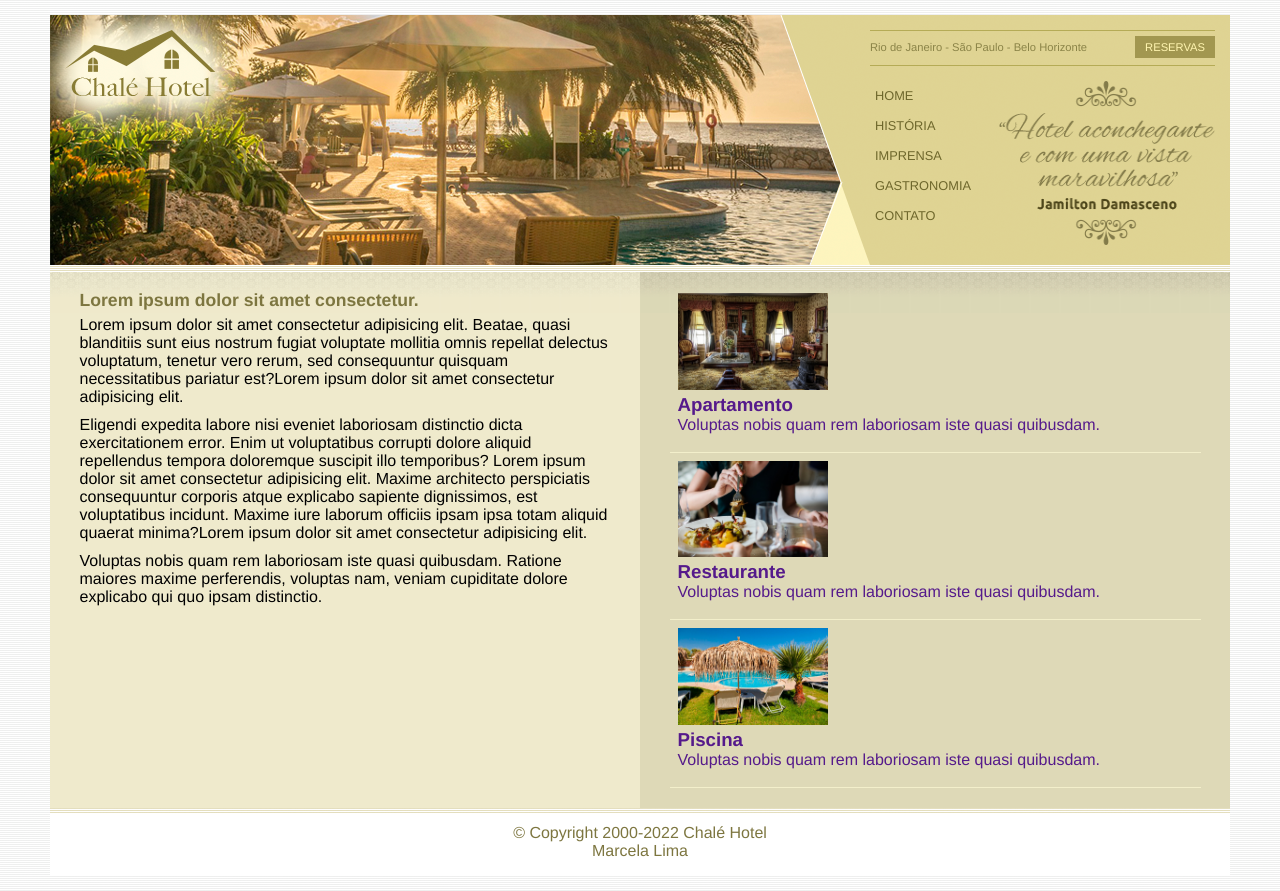
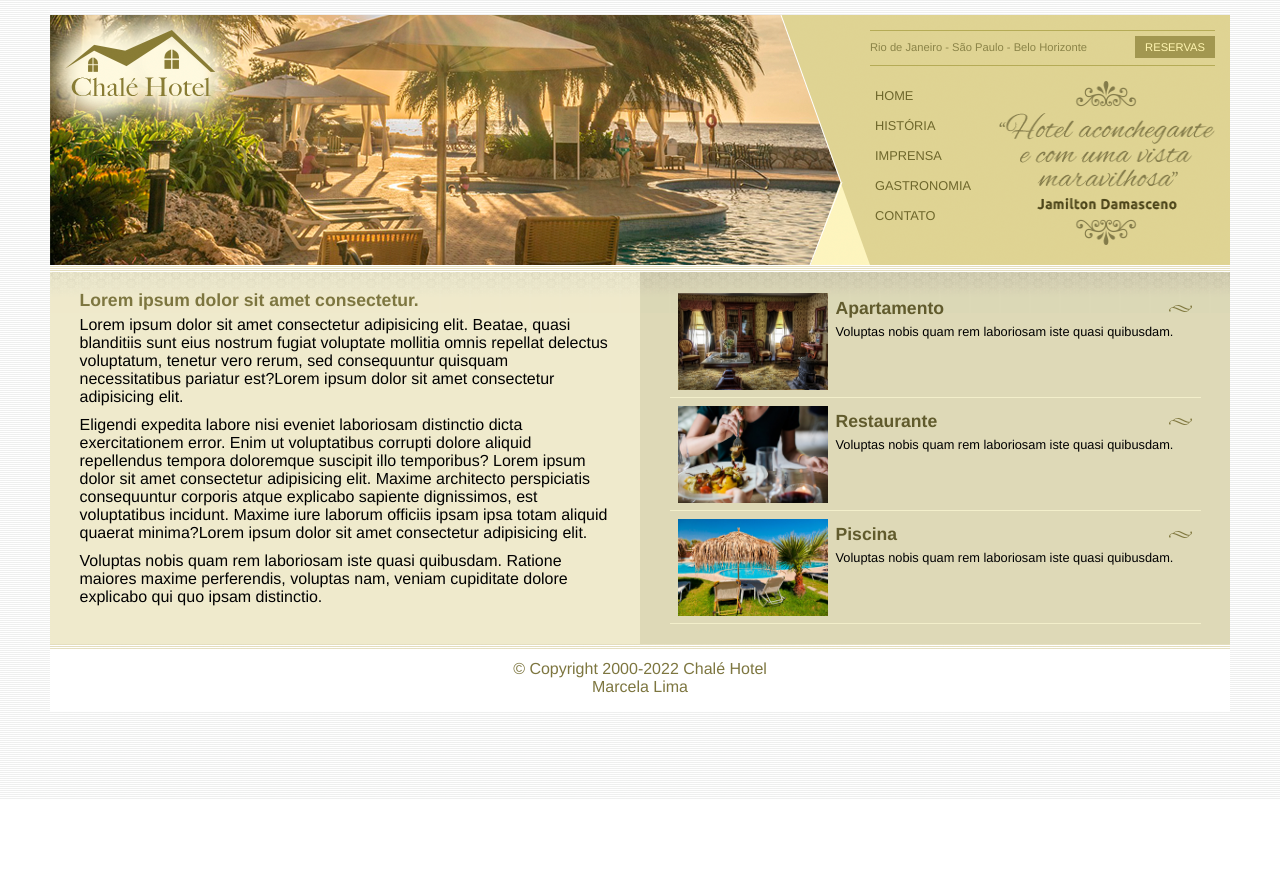
Before and after one commit to marcelalimaweb/Chal--Hotel, a plain HTML site: page index.html in a window 1280 px wide. After the commit the page ends 800 px from the top, so only its background shows below. Drawn offline with Linux system fonts and the light colour scheme.

Commit message:
Finalização

```diff
--- a/estilo.css
+++ b/estilo.css
@@ -169,5 +169,27 @@ p{
 #beneficios li{
     padding: 8px;
     border-bottom: 1px solid #f3efcb;
+    height:6em;
+}
+
+#beneficios li a img{
+    float: left;
+    margin-right: 8px;
 
 }
+#beneficios li a p{
+    color: #000;
+   font-size: 0.8em;
+
+}
+#beneficios li a h3{
+    font-size: 1.1em;
+    color: #615b2d;
+    padding: 5px 0;
+    background: url(./imagens/ornamento.png) no-repeat center right;
+}
+
+#beneficios li:hover{
+    background: #f6f3d6;
+    cursor: pointer;
+}
```
Also changed, not shown: index.html (+19 -8 lines), 1 other file.
